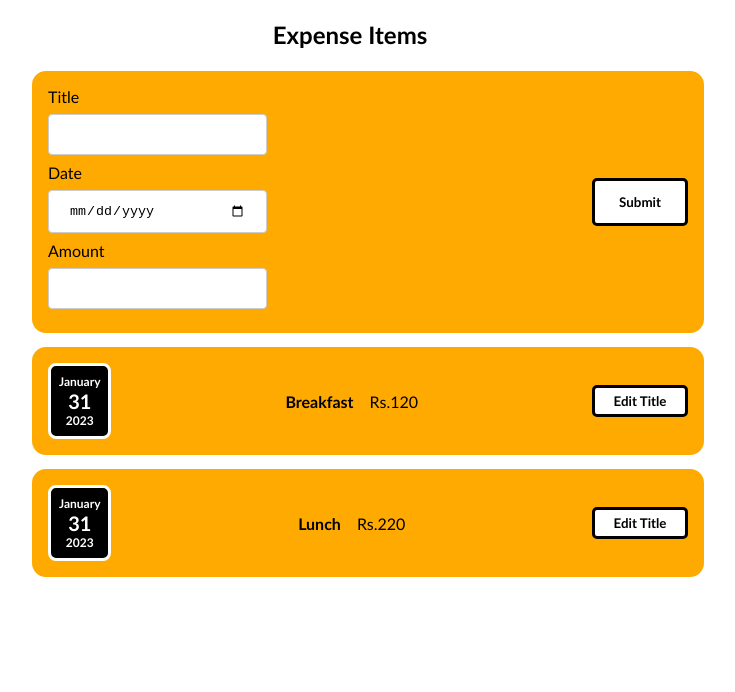
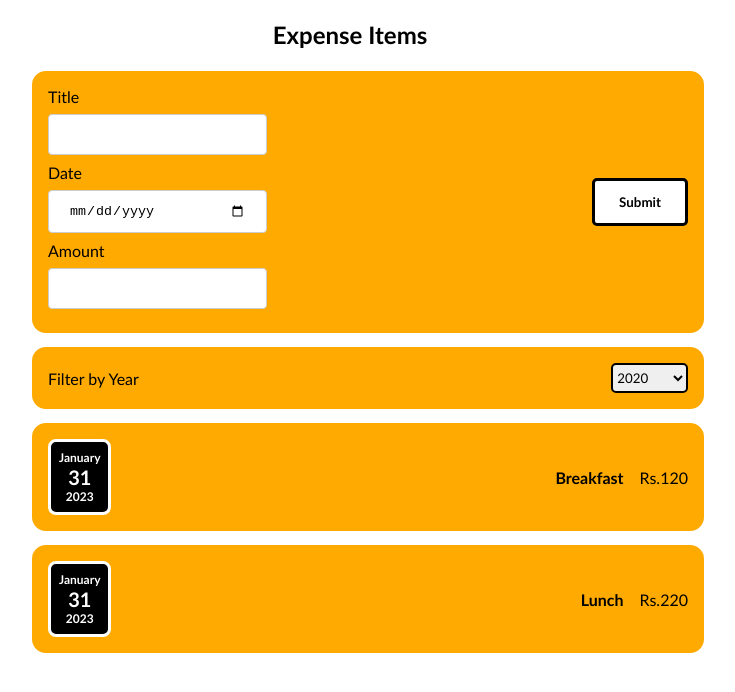
Before and after one commit to balayogesh007/React-Expense-list, a React (Create React App) app: page / in a window 1280 px wide. Shown: the top 692 px of the page, without its empty margins (290-1025 px from the left). Built offline with nearby package versions, Linux system fonts and the light colour scheme.

Commit message:
added filter - 1

```diff
--- a/src/App.tsx
+++ b/src/App.tsx
@@ -1,26 +1,19 @@
 import './App.css';
-import { ExpenseItems } from './components/Expenses/ExpenseItem';
+import { Expenses } from './components/Expenses/Expenses';
 import { NewExpense } from './components/NewExpense/NewExpense';
 import { CardWrapper } from './components/UI/CardWrapper';
 
 function App() {
-
+  const addExpenseDataHandler = (expenseItems: any) => {
+    console.log("In App.tsx");
+    console.log(expenseItems);
+    return expenseItems
+  }
   return (
     <CardWrapper className="App">
       <h2>Expense Items</h2>
-      <NewExpense/>
-      <ExpenseItems
-      title = {'Breakfast'}
-      amount = {'Rs.120'}
-      date = {new Date()}
-      >
-      </ExpenseItems>
-      <ExpenseItems
-      title = {'Lunch'}
-      amount = {'Rs.220'}
-      date = {new Date()}
-      >
-      </ExpenseItems>
+      <NewExpense onAddExpense={addExpenseDataHandler} />
+      <Expenses/>
     </CardWrapper>
   );
 }
--- /dev/null
+++ b/src/components/Expenses/ExpenseFilter.css
@@ -0,0 +1,20 @@
+.filter-container{
+    display: flex;
+    justify-content: space-between;
+    align-items: center;
+    background-color: rgb(255, 170, 0);
+    padding: 1rem;
+    margin-left: 25%;
+    width: 50%;
+    margin-bottom: 10px;
+    border-radius: 1rem;
+    border: 2px solid rgb(255, 255, 255);
+}
+
+.select-option{
+  height: 30px;
+  width: 12%;
+  border-radius: 5px;
+  font-family: 'Trebuchet MS', 'Lucida Sans Unicode', 'Lucida Grande', 'Lucida Sans', Arial, sans-serif;
+  border: 2px solid rgb(0, 0, 0);
+}
--- /dev/null
+++ b/src/components/Expenses/ExpenseFilter.jsx
@@ -0,0 +1,20 @@
+import './ExpenseFilter.css';
+
+export const ExpensesFilter = (props) => {
+  const dropDownHandler = (event) => {
+    props.onChangeFilter(event.target.value);
+    }
+    return (
+    <div>
+        <div className='filter-container'>
+          <label htmlFor="">Filter by Year</label>
+          <select name="" id="" className='select-option' value={props.selected} onChange={dropDownHandler}>
+            <option value="2023">2023</option>
+            <option value="2022">2022</option>
+            <option value="2021">2021</option>
+            <option value="2020">2020</option>
+          </select>
+        </div>
+    </div>
+  )
+}
--- a/src/components/Expenses/ExpenseItem.jsx
+++ b/src/components/Expenses/ExpenseItem.jsx
@@ -1,23 +1,17 @@
-import { useState } from 'react';
 import { CardWrapper } from '../UI/CardWrapper';
 import { ExpenseDate } from './ExpenseDate';
 import './ExpenseItem.css';
 
 export const ExpenseItems = (props) => {
 
-    const [title, setTile] = useState(props.title);
-    const editTitleHandler = () => {
-        setTile("Bala")
-        console.log("Button Clicked");
-    }
     return(
         <CardWrapper className='expense-item'>
             <ExpenseDate date = {props.date}></ExpenseDate>
             <div className='expense-item-desc'>
-                <h4>{title}</h4>
+                <h4>{props.title}</h4>
                 <div className='expense-item-price'>{props.amount}</div>
             </div>
-            <button className='edit-expense' onClick={editTitleHandler}>Edit Title</button>
+            {/* <button className='edit-expense' onClick={editTitleHandler}>Edit Title</button> */}
         </CardWrapper>
     )
 }
--- /dev/null
+++ b/src/components/Expenses/Expenses.jsx
@@ -0,0 +1,27 @@
+import { useState } from "react";
+import { ExpensesFilter } from "./ExpenseFilter"
+import { ExpenseItems } from "./ExpenseItem"
+
+export const Expenses = () => {
+  const [filtered, setFiltered] = useState('2020');
+  const filterChangeHandler = (yearSelected) => {
+    setFiltered(yearSelected);
+  }
+  return (
+    <div>
+      <ExpensesFilter selected={filtered} onChangeFilter={filterChangeHandler} />
+      <ExpenseItems
+      title = {'Breakfast'}
+      amount = {'Rs.120'}
+      date = {new Date()}
+      >
+      </ExpenseItems>
+      <ExpenseItems
+      title = {'Lunch'}
+      amount = {'Rs.220'}
+      date = {new Date()}
+      >
+      </ExpenseItems>
+    </div>
+  )
+}
--- a/src/components/NewExpense/ExpenseForm.jsx
+++ b/src/components/NewExpense/ExpenseForm.jsx
@@ -2,54 +2,67 @@
 import { useState } from 'react'
 import './ExpenseForm.css'
 
-export const ExpenseForm = () => {
-  const [userInput, setUserInput] = useState({
-    titleInput: '',
-    amountInput: '',
-    dateInput: ''
-  })
+export const ExpenseForm = (props) => {
+  // const [userInput, setUserInput] = useState({
+  //   titleInput: '',
+  //   amountInput: '',
+  //   dateInput: ''
+  // })
+  const [titleInput, setTitleInput] = useState('');
+  const [amountInput, setAmountInput] = useState('');
+  const [dateInput, setDateInput] = useState('');
 
   const titleInputHandler = (event) => {
-    setUserInput(() => {
-      console.log("DateInputHandler", event);
-      return {
-      ...userInput,
-      titleInput: event.target.value
-    }
-    })
+    setTitleInput(event.target.value)
+
+    // setUserInput({...userInput, titleInput: event.target.value})
+
+    // setTitleInput((previousState) => {
+    //   return {
+    //     ...previousState,
+    //     titleInput: event.target.value
+    //   }
+    // })
   }
 
   const amountInputHandler = (event) => {
-    setUserInput(() => {
-      return {
-      ...userInput,
-      amountInput: event.target.value
-    }
-    })
+    setAmountInput(event.target.value)
   }
 
   const dateInputHandler = (event) => {
-    setUserInput(() => {
-      return {
-      ...userInput,
-      dateInput: event.target.value
+    setDateInput(event.target.value)
+  }
+
+  const submitHandler = (event) => {
+    event.preventDefault();
+    const expenseItemData = {
+      title: titleInput,
+      amount: amountInput,
+      date: dateInput
     }
-    })
+    console.log("Data", expenseItemData);
+
+    props.onSaveExpenseData(expenseItemData);
+
+    setTitleInput('');
+    setAmountInput('');
+    setDateInput('');
   }
+
   return (
-    <form className='form_control'>
+    <form onSubmit={submitHandler} className='form_control'>
       <div>
         <div>
           <label className='label_style' htmlFor="title">Title</label>
-          <input className='input_style' type="text" onChange={titleInputHandler}/>
+          <input className='input_style' type="text" value={titleInput} onChange={titleInputHandler}/>
         </div>
         <div>
           <label className='label_style' htmlFor="date">Date</label>
-          <input className='input_style' type="date" min="0.01" step="0.01" onChange={amountInputHandler}/>
+          <input className='input_style' type="date" value={dateInput} min="01-02-2000" max="31-12-2100" onChange={dateInputHandler}/>
         </div>
         <div>
           <label className='label_style' htmlFor="">Amount</label>
-          <input className='input_style' type="number" min="12-02-2023" max="12-02-2100" onChange={dateInputHandler}/>
+          <input className='input_style' type="number" value={amountInput} min="0.01" step="0.01" onChange={amountInputHandler}/>
         </div>
       </div>
       <div>
--- a/src/components/NewExpense/NewExpense.jsx
+++ b/src/components/NewExpense/NewExpense.jsx
@@ -2,10 +2,19 @@
 import { ExpenseForm } from './ExpenseForm';
 import './NewExpense.css';
 
-export const NewExpense = () => {
+export const NewExpense = (props) => {
+
+  const saveExpenseDataHandler = (usersExpenseData) => {
+    const expenseData = {
+      ...usersExpenseData,
+      id: Math.random().toString()
+    }
+    console.log(expenseData);
+    props.onAddExpense(expenseData);
+  }
   return (
     <div>
-      <ExpenseForm/>
+      <ExpenseForm onSaveExpenseData = {saveExpenseDataHandler} />
     </div>
   )
 }
```
